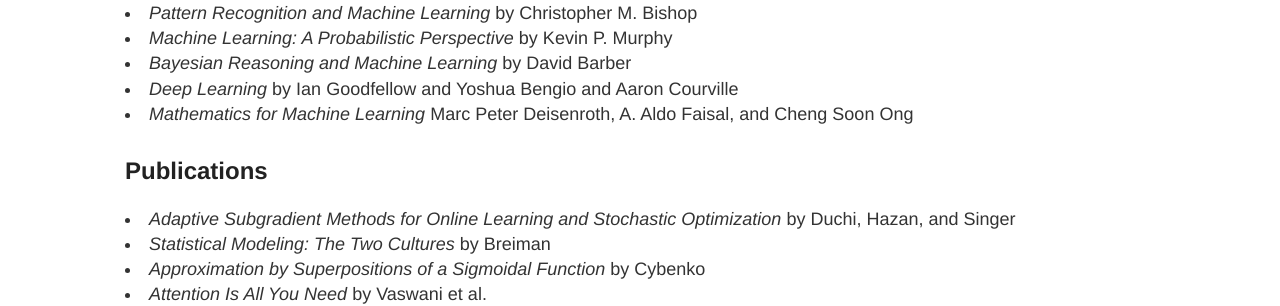
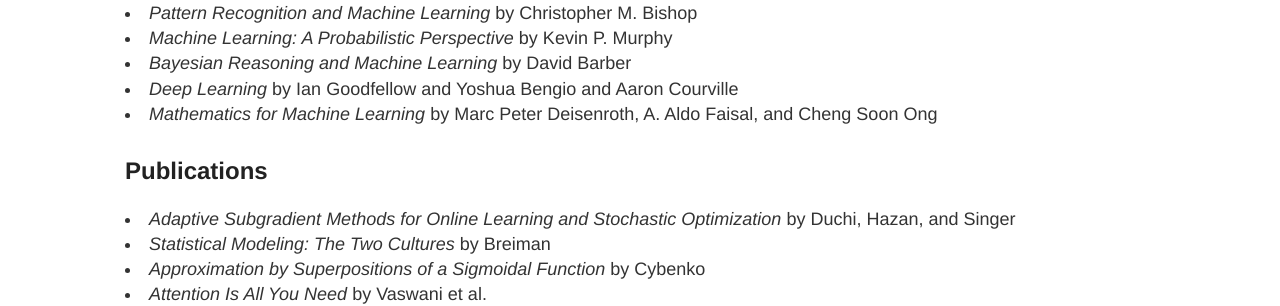
Before and after one commit to mjc5/mjc5.github.io, a Jekyll site: the page built from _posts/2020-7-20-Machine-Learning-Resources.html, in a window 1280 px wide. Shown: the part 346-652 px from the top of the page. Built offline with Jekyll 4.4.1, drawn with Linux system fonts in a browser that asks for light colours.

```diff
--- a/_posts/2020-7-20-Machine-Learning-Resources.html
+++ b/_posts/2020-7-20-Machine-Learning-Resources.html
@@ -13,7 +13,7 @@ images:
 <li><i>Machine Learning: A Probabilistic Perspective</i> by Kevin P. Murphy </li>
 <li><i>Bayesian Reasoning and Machine Learning</i> by David Barber </li>
 <li><i>Deep Learning</i> by Ian Goodfellow and Yoshua Bengio and Aaron Courville </li>
-<li><i> Mathematics for Machine Learning </i> Marc Peter Deisenroth, A. Aldo Faisal, and Cheng Soon Ong</li>
+<li><i> Mathematics for Machine Learning </i> by Marc Peter Deisenroth, A. Aldo Faisal, and Cheng Soon Ong</li>
 <h2> Publications </h2>
 <li><i> Adaptive Subgradient Methods for Online Learning and Stochastic Optimization</i> by Duchi, Hazan, and Singer</li>
 <li><i> Statistical Modeling: The Two Cultures </i> by Breiman </li>
```
